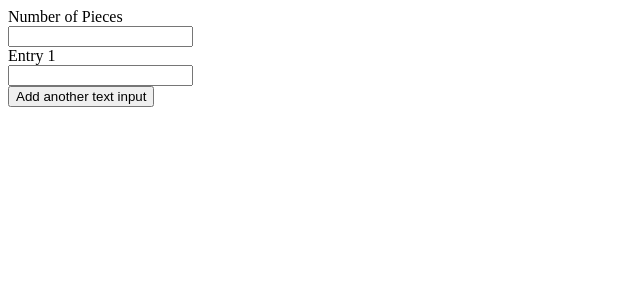
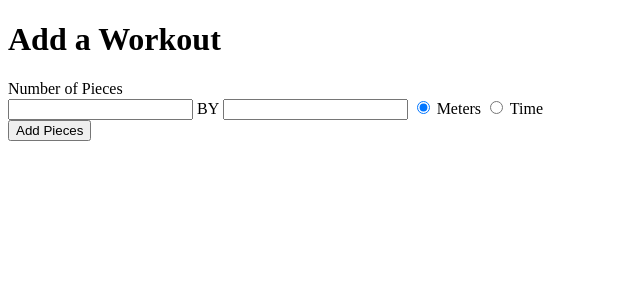
Before and after one commit to SubSixSolutions/athlessary, a Flask app: page /add_workout in a window 1280 px wide. Shown: the top 300 px of the page, without its empty margins (0-640 px from the left). Run offline with Flask 3, Linux system fonts and the light colour scheme; a user stored in the database is signed in; some libraries are stand-ins or nearby versions.

Commit message:
interactive (javascript) erg workout uploader

```diff
--- a/templates/profile.html
+++ b/templates/profile.html
@@ -42,7 +42,7 @@
         </div> -->
         <div class="nav_bar">
           <li><a href={{ url_for('userlist') }}>Your Team</a></li>
-          <li><a href="#">Workouts</a></li>
+          <li><a href={{ url_for('add_workout') }}>Workouts</a></li>
           <li><a href="#news">Messages</a></li>
           <li class="dropdown" style="float:right; margin-left:20px;">
             <a href="javascript:void(0)" class="dropbtn">Settings</a>
--- a/templates/workout.html
+++ b/templates/workout.html
@@ -5,37 +5,71 @@
         <title>Title</title>
     </head>
     <body>
-      <script src="/wp-includes/js/addInput.js" language="Javascript" type="text/javascript"></script>
-      <form method="POST">
-          <div class="">
+      <form method="POST" id="myForm">
+        <h1>Add a Workout</h1>
+          <div id="piece_count">
             Number of Pieces <br>
             <input type="number" name="" value="" id="num_pieces">
+            <span>BY</span>
+            <input type="number" name="" value="" id="default_val">
+            <span id="default_val_div"></span>
+            <input type="radio" name="workout_type" value="Distance" checked onclick="hide_me()">
+            <span>Meters</span>
+            <input type="radio" name="workout_type" value="Length" id="len" onclick="show_me()">
+            <span>Time</span><br>
           </div>
-           <div id="dynamicInput">
-                Entry 1<br><input type="text" name="myInputs[]">
-           </div>
-           <input type="button" value="Add another text input" onClick="addInput('dynamicInput');">
+          <input type="button" value="Add Pieces" onClick="addInput('add_pieces');">
+          <div id="add_pieces">
+            <!-- Pieces go here -->
+          </div>
       </form>
     </body>
     <script type="text/javascript">
-      var counter = 1;
-      var limit = 3;
+      function show_me(){
+        var span = document.createElement('span');
+        span.innerHTML = ":<input type='number' name='' value='00' id='default_val_1'>"
+        document.getElementById('default_val_div').appendChild(span);
+        return;
+      }
+
+      function hide_me(){
+        let elem = document.getElementById("default_val_div");
+        if (elem) {
+          elem.innerHTML = '';
+        }
+      }
+
       function addInput(divName){
-        let value = document.getElementById("num_pieces").value;
-        window.alert(value);
-         if (counter == limit)  {
-              alert("You have reached the limit of adding " + counter + " inputs");
-         }
-         else {
-              var newdiv = document.createElement('div');
-              newdiv.innerHTML = "Entry " + (counter + 1) + " <br><input type='text' name='myInputs[]'>";
-              document.getElementById(divName).appendChild(newdiv);
-              counter++;
-         }
+        var value = document.getElementById("num_pieces").value;
+        var w_type = document.querySelector("input[name=workout_type]:checked").value;
+        var d_value = document.getElementById("default_val").value;
+
+        // verify that the 'BY' section is specified
+        if (d_value == ''){
+          if (w_type != 'Length' || document.getElementById("default_val_1").value == 0){
+            var span = document.createElement('span');
+            span.style.color = 'red';
+            span.innerHTML = "*"
+            document.getElementById('default_val_div').appendChild(span);
+            return;
+          }
+        }
+
+        // add inputs
          for (i = 0; i < value; i++) {
-           var newdiv = document.createElement('div');
-           newdiv.innerHTML = "Entry " + (counter + 1) + " <br><input type='text' name='myInputs[]'>";
-           document.getElementById(divName).appendChild(newdiv);
+           if (w_type == 'Length'){
+             var newdiv = document.createElement('div');
+             var d_value_1 = document.getElementById("default_val_1").value;
+             newdiv.innerHTML = "Piece " + (i + 1) + " <br><span>Time</span><input type='number' value='" + d_value +
+              "' name=''>:<input type='number' value='" + d_value_1 + "'><span>Meters</span><input type='number'>";
+             document.getElementById(divName).appendChild(newdiv);
+           }
+           else {
+             var newdiv = document.createElement('div');
+             newdiv.innerHTML = "Piece " + (i + 1) + " <br><span>Time</span><input type='number'" +
+              "name='myInputs[]'>:<input type='number'><span>Meters</span><input type='number' value='" + d_value + "'>";
+             document.getElementById(divName).appendChild(newdiv);
+           }
         }
       }
     </script>
```
